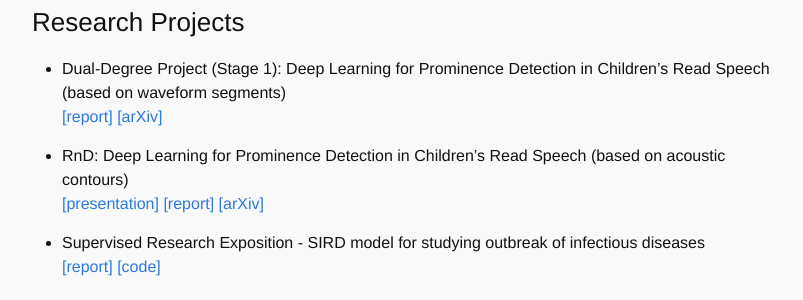
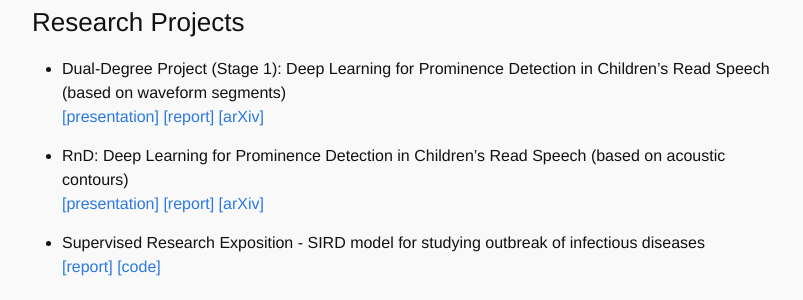
Before and after one commit to ShaunakAJoshi/ShaunakAJoshi.github.io, a Jekyll site: the page built from _pages/projects.md, in a window 1280 px wide. Shown: the part 146-446 px from the top of the page, without its empty margins (238-1041 px from the left). Built offline with Jekyll 4.4.1, drawn with Linux system fonts in a browser that asks for light colours.

Commit message:
Updated DDP report, added presentation

```diff
--- a/_pages/projects.md
+++ b/_pages/projects.md
@@ -7,7 +7,7 @@ permalink: /projects
 ### Research Projects
 
 * Dual-Degree Project (Stage 1): Deep Learning for Prominence Detection in Children’s Read Speech (based on waveform segments)
-  [[report]]({{ site.url }}/assets/pdf/ddp1.pdf) [[arXiv]](https://arxiv.org/abs/2110.14273)
+  [[presentation]]({{ site.url }}/assets/pdf/ddp1_ppt.pptx) [[report]]({{ site.url }}/assets/pdf/ddp1_report.pdf) [[arXiv]](https://arxiv.org/abs/2110.14273)
 
 * RnD: Deep Learning for Prominence Detection in Children’s Read Speech (based on acoustic contours)
   [[presentation]]({{ site.url }}/assets/pdf/rnd_ppt.pdf) [[report]]({{ site.url }}/assets/pdf/rnd_report.pdf) [[arXiv]](https://arxiv.org/abs/2104.05488)
```
Also changed, not shown: 3 other files.
